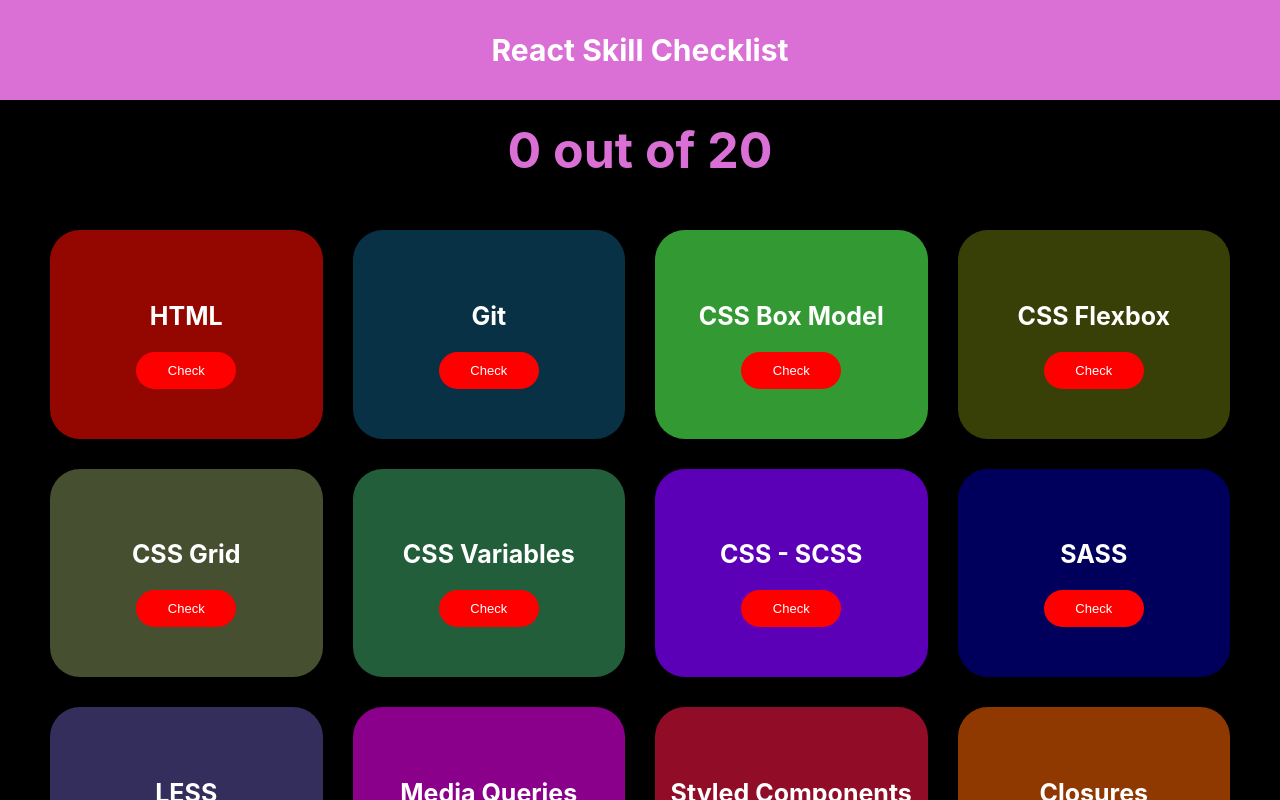
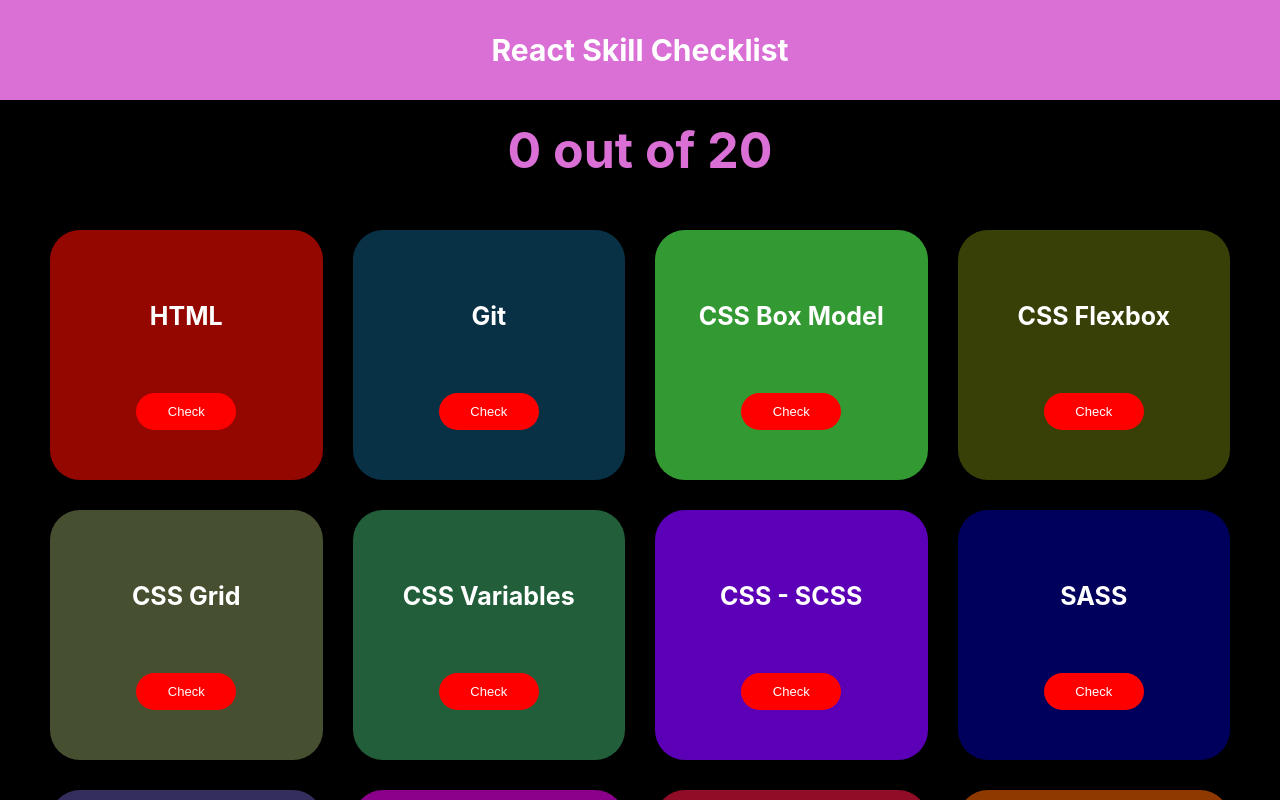
Before and after one commit to danielcarlman/skillcalculator, a React (Create React App) app: page / in a window 1280 px wide. Shown: the top 800 px of the page. Built offline with nearby package versions, Linux system fonts and the light colour scheme.

Commit message:
Tweaked grid row size

```diff
--- a/src/styles.js
+++ b/src/styles.js
@@ -27,7 +27,7 @@
 
 const BoxContainer = styled.div`
   display: grid;
-  grid-auto-rows: minmax(200px, 1fr);
+  grid-auto-rows: minmax(250px, 1fr);
   grid-template-columns: repeat(auto-fill, minmax(22rem, 1fr));
   align-items: stretch;
   grid-gap: 30px;
```
